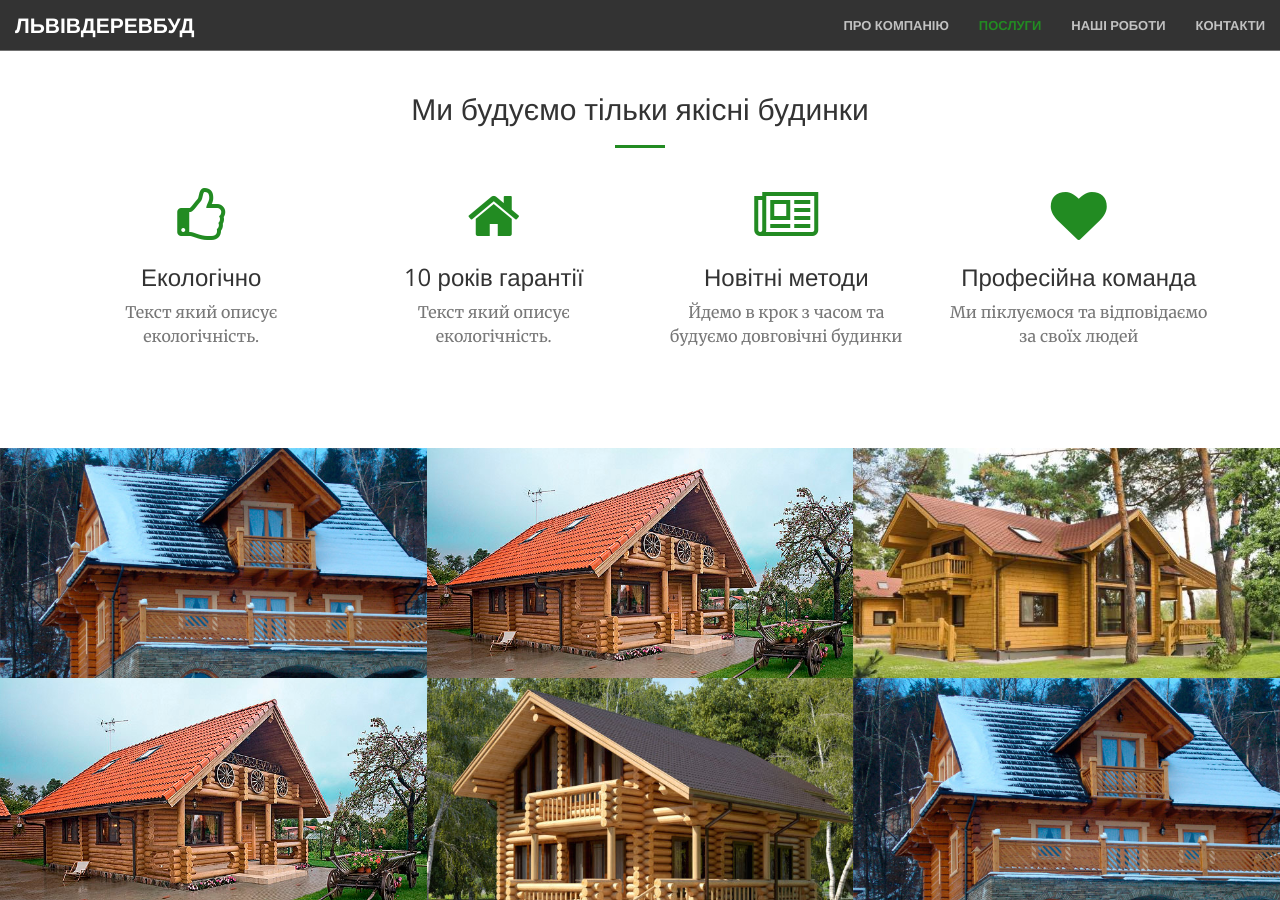
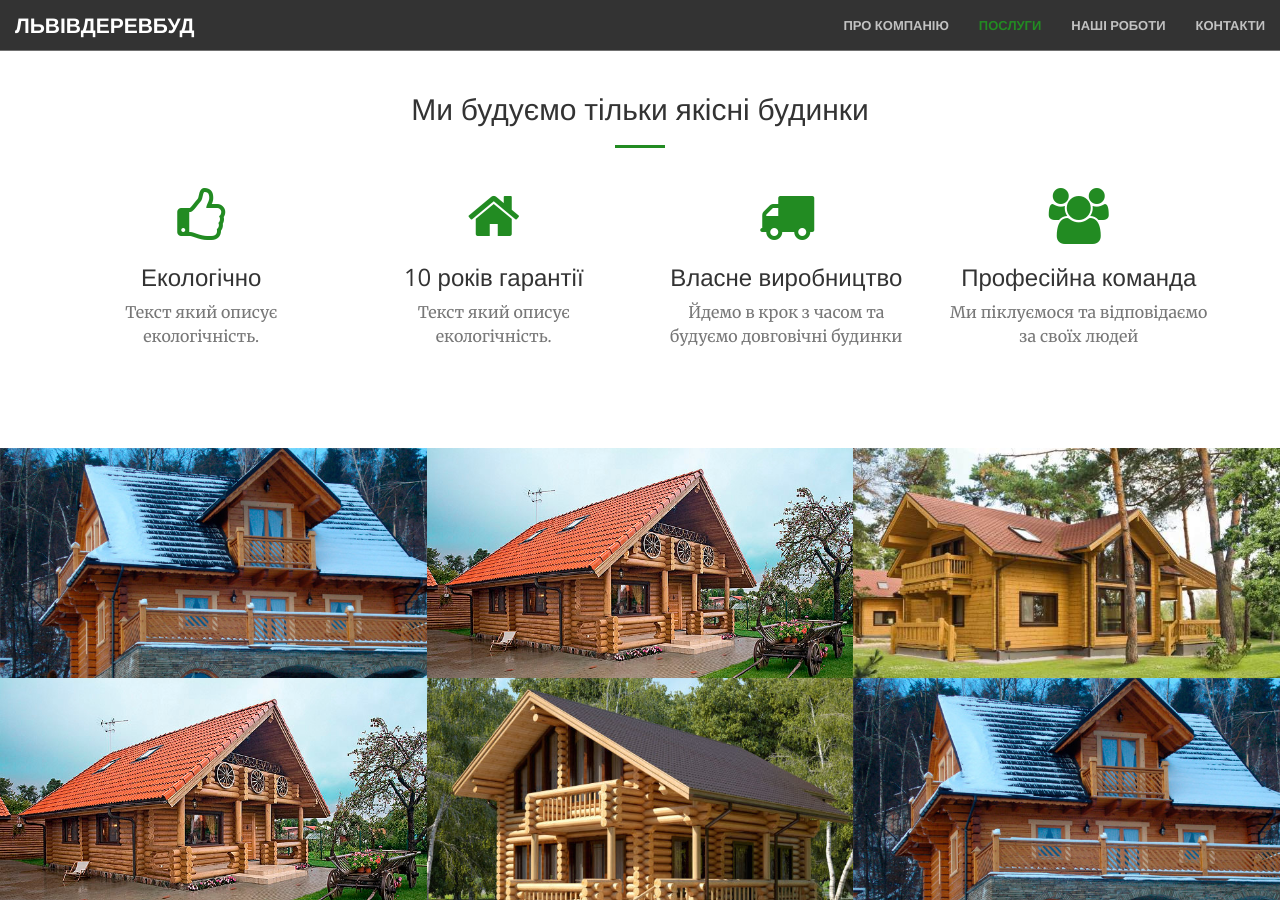
Before and after one commit to mykolat/lvivderevland, a Jekyll site: the page built from index.html, in a window 1280 px wide and 900 px high, scrolled down 1278 px. Built offline with Jekyll 4.4.1, drawn with Linux system fonts in a browser that asks for light colours.

Commit message:
Services update

```diff
--- a/_includes/services.html
+++ b/_includes/services.html
@@ -25,14 +25,14 @@
             </div>
             <div class="col-lg-3 col-md-6 text-center">
                 <div class="service-box">
-                    <i class="fa fa-4x fa-newspaper-o wow bounceIn text-primary" data-wow-delay=".2s"></i>
-                    <h3>Новітні методи</h3>
+                    <i class="fa fa-4x fa-truck wow bounceIn text-primary" data-wow-delay=".2s"></i>
+                    <h3>Власне виробництво</h3>
                     <p class="text-muted">Йдемо в крок з часом та будуємо довговічні будинки</p>
                 </div>
             </div>
             <div class="col-lg-3 col-md-6 text-center">
                 <div class="service-box">
-                    <i class="fa fa-4x fa-heart wow bounceIn text-primary" data-wow-delay=".3s"></i>
+                    <i class="fa fa-4x fa-users wow bounceIn text-primary" data-wow-delay=".3s"></i>
                     <h3>Професійна команда</h3>
                     <p class="text-muted">Ми піклуємося та відповідаємо за своїх людей</p>
                 </div>
```
